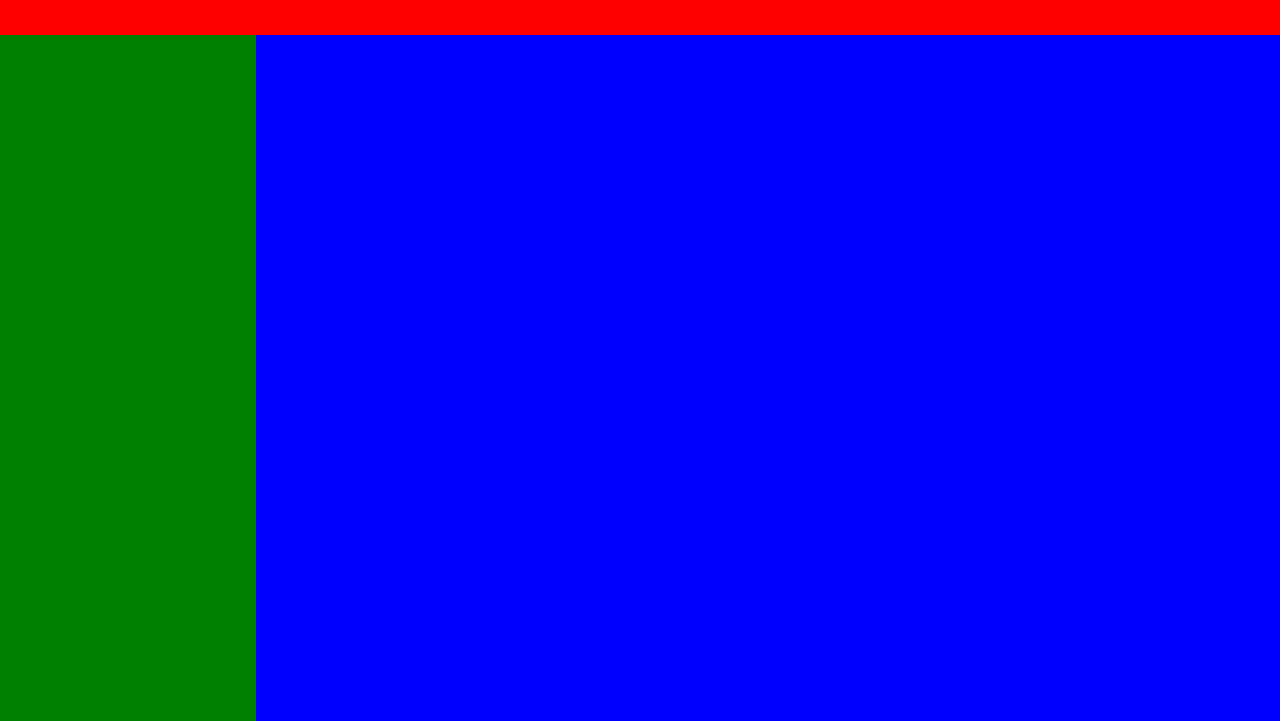
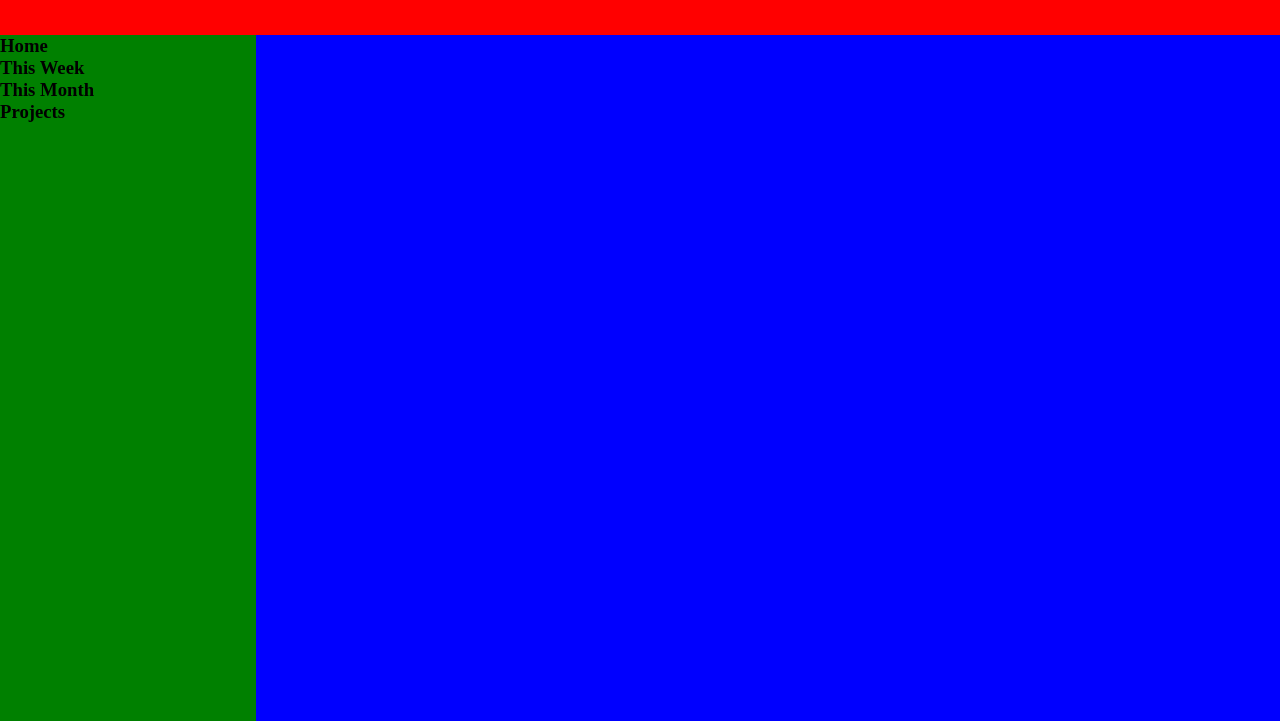
Before and after one commit to duncan-io/whatmedo, a website built with webpack: page dist/index.html in a window 1280 px wide. Shown: the part 79-800 px from the top of the page. Built offline with nearby package versions, Linux system fonts and the light colour scheme.

Commit message:
Begin to build out side bar and button functionality

```diff
--- a/src/index.js
+++ b/src/index.js
@@ -0,0 +1,13 @@
+
+const sideBar = document.getElementById("sidebar")
+console.log(sideBar)
+const sideBarMain = ["Home", "This Week", "This Month", "Projects"];
+
+sideBarMain.forEach(element => {
+
+    let item = document.createElement("h3");
+    item.textContent = element;
+    item.onclick = ()=>console.log("do some shit")
+    sideBar.appendChild(item)
+
+})
```
Also changed, not shown: dist/index.html, dist/main.js.
